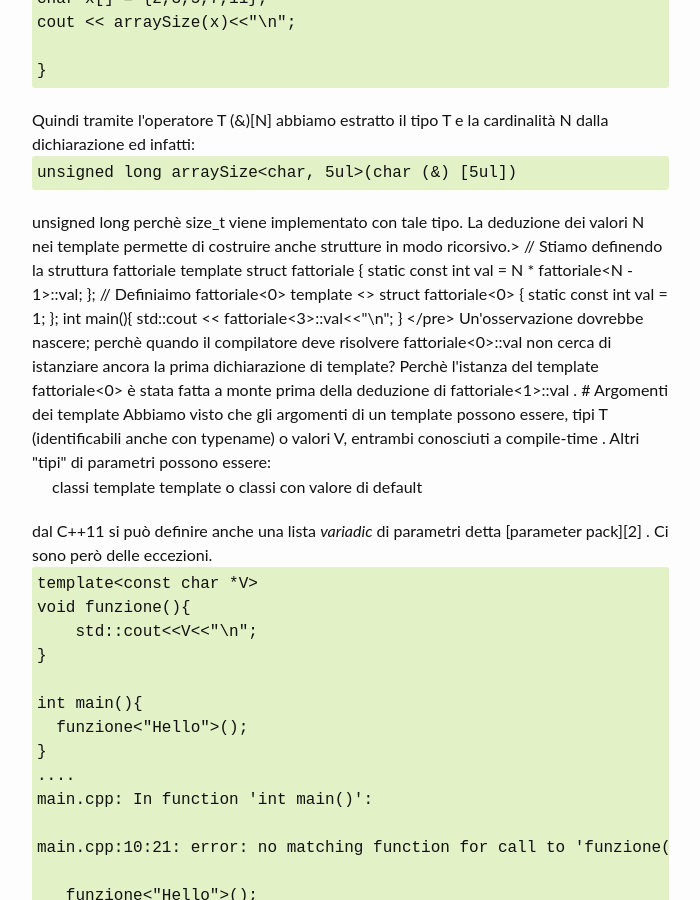
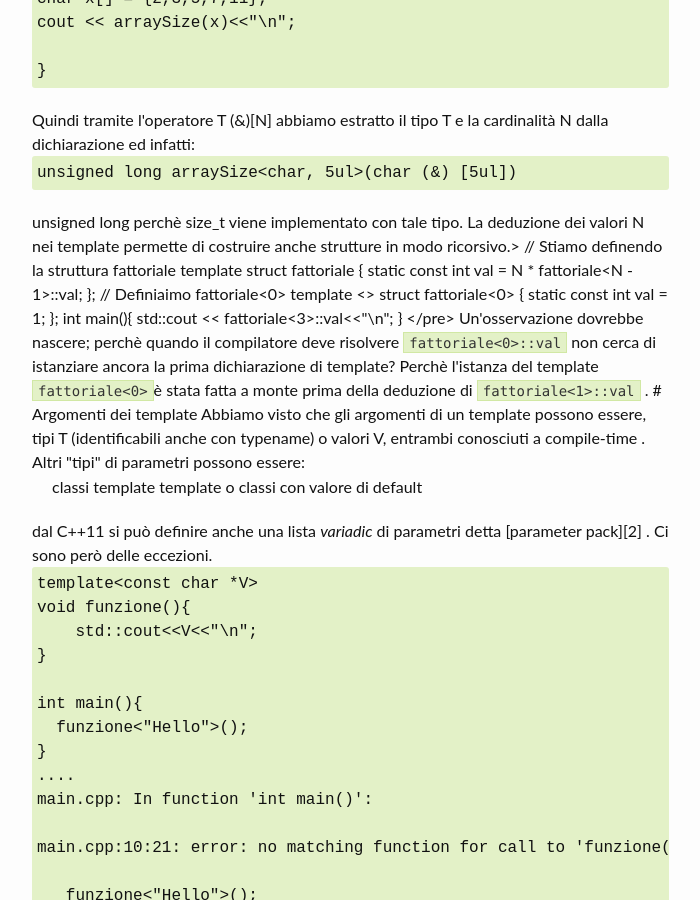
Before and after one commit to nicolarossi/nicolarossi.github.io, a Jekyll site: the page built from _posts/blog/2015-10-15-Elementare Watson.md, in a window 1280 px wide and 900 px high, scrolled down 2468 px. Shown: the whole window, without its empty margins (123-823 px from the left). Built offline with Jekyll 4.4.1, drawn with Linux system fonts in a browser that asks for light colours; some of the changed lines change nothing that is shown.

Commit message:
Correzione

```diff
--- a/_posts/blog/2015-10-15-Elementare Watson.md
+++ b/_posts/blog/2015-10-15-Elementare Watson.md
@@ -189,8 +189,8 @@ int main(){
 }
 </pre>
 
-Un'osservazione dovrebbe nascere; perchè quando il compilatore deve risolvere fattoriale<0>::val non cerca di istanziare ancora la prima dichiarazione di template?
-Perchè l'istanza del template fattoriale<0> è stata fatta a monte prima della deduzione di fattoriale<1>::val .
+Un'osservazione dovrebbe nascere; perchè quando il compilatore deve risolvere <code>fattoriale&lt;0>::val</code> non cerca di istanziare ancora la prima dichiarazione di template?
+Perchè l'istanza del template <code>fattoriale&lt;0></code>è stata fatta a monte prima della deduzione di <code>fattoriale&lt;1>::val</code> .
 
 # Argomenti dei template
 
```
